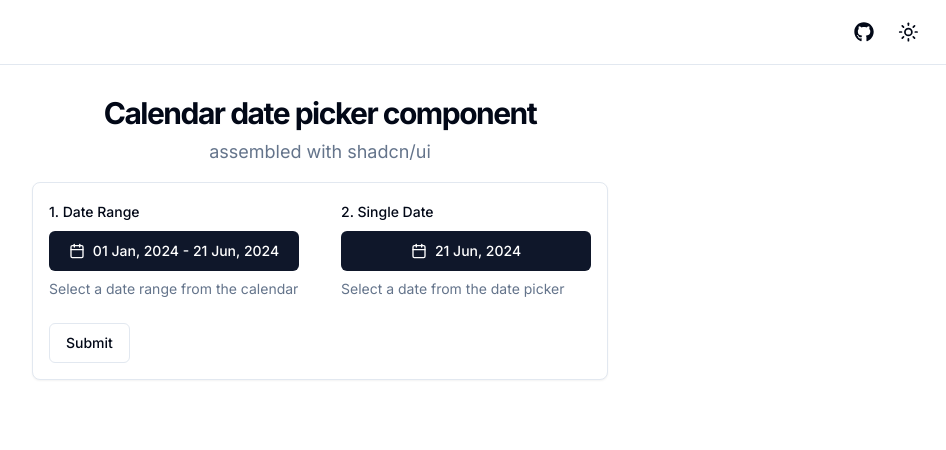
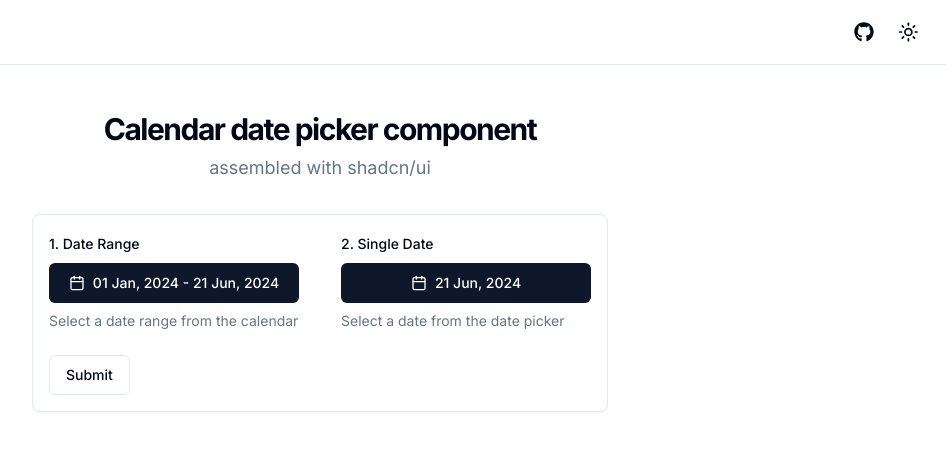
Before and after one commit to sersavan/shadcn-calendar-component, a Next.js app: page / in a window 1280 px wide. Shown: the top 450 px of the page, without its empty margins (320-1266 px from the left). Built offline with nearby package versions, Linux system fonts and the light colour scheme.

Commit message:
Refactor CalendarDatePicker to optimize performance and handle manual month changes

```diff
--- a/src/app/page.tsx
+++ b/src/app/page.tsx
@@ -58,7 +58,7 @@ export default function Home() {
 
   return (
     <main className="flex min-h-screen:calc(100vh - 4rem) flex-col items-center justify-start">
-      <PageHeader className="w-full p-4">
+      <PageHeader className="w-full p-4 xl:p-8 2xl:p-12">
         <PageHeaderHeading>Calendar date picker component</PageHeaderHeading>
         <PageHeaderDescription>assembled with shadcn/ui</PageHeaderDescription>
       </PageHeader>
```
